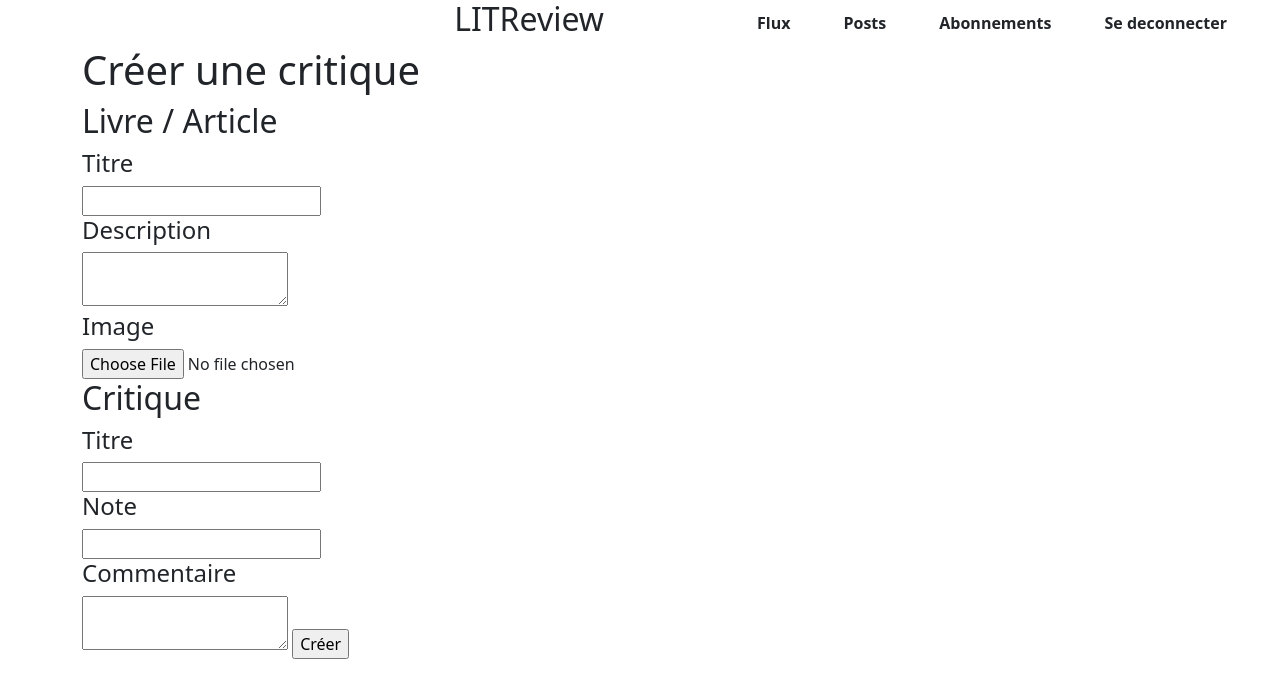
After one commit to Synaptee/OC_P9, a Django app: template P9/critiques/templates/create_critic.html in a window 1280 px wide. The commit adds this page. Shown: the top 698 px of the page. Run offline with Django 3.2, Linux system fonts and the light colour scheme; the template is opened without the code that fills it, so the values that code supplies are empty, except form fields; form fields are guessed from the names that the template uses.

Commit message:
Création ticket + critique en one shot

```diff
--- a/P9/P9/urls.py
+++ b/P9/P9/urls.py
@@ -30,6 +30,7 @@ from critiques.views import (
     edit_ticket,
     delete_ticket,
     deleted,
+    create_critic,
 )
 from django.urls import path
 
@@ -46,6 +47,7 @@ urlpatterns = [
     path("edit/<int:ticket_id>/", edit_ticket, name="edit_ticket"),
     path("delete/<int:ticket_id>/", delete_ticket, name="delete_ticket"),
     path("deleted/", deleted, name="deleted"),
+    path("critics/", create_critic, name="critics"),
 ]
 if settings.DEBUG:
     urlpatterns += static(settings.MEDIA_URL, document_root=settings.MEDIA_ROOT)
--- /dev/null
+++ b/P9/critiques/templates/create_critic.html
@@ -0,0 +1,45 @@
+{% extends "base.html" %}
+{% load static %}
+
+{% block additional_css %}
+<!-- <link rel="stylesheet" href="{% static 'critiques/css/flux.css' %}"> -->
+{% endblock %}
+
+{% block content %}
+
+
+
+    <div class="container">
+        <h1>Créer une critique</h1>
+    </div>
+
+
+
+    <div class="container">
+
+    <!-- create_ticket_and_review.html -->
+<form method="post" enctype="multipart/form-data">
+    {% csrf_token %}
+
+    <h2>Livre / Article</h2>
+    <h4>Titre</h4>
+    {{ ticket_form.title }}
+    <h4>Description</h4>
+    {{ ticket_form.description }}
+    <h4>Image</h4>
+    {{ ticket_form.image }}
+
+    <h2>Critique</h2>
+    <h4>Titre</h4>
+    {{ review_form.headline }}
+    <h4>Note</h4>
+    {{ review_form.rating }}
+    <h4>Commentaire</h4>
+    {{ review_form.body }}
+
+    <input type="submit" value="Créer">
+</form>
+
+
+    </div>
+{% endblock %}
--- a/P9/critiques/templates/flux.html
+++ b/P9/critiques/templates/flux.html
@@ -15,7 +15,7 @@
 
     <div class="buttons_container">
         <a href="{% url 'ticket' %}" class="btn">Demander une critique</a>
-        <a href="" class="btn">Créer une critique</a>
+        <a href="{% url 'critics' %}" class="btn">Créer une critique</a>
     </div>
 
     <div class="container feed">
--- a/P9/critiques/templates/review_snippet.html
+++ b/P9/critiques/templates/review_snippet.html
@@ -1,5 +1,7 @@
 <!-- review_snippet.html -->
+
+<strong>Titre :</strong> {{ post.headline }}<br>
+{{ post.time_created }}<br>
 <strong>Note :</strong> {{ post.rating }}<br>
-<strong>Titre :</strong> {{ post.headline }}<br>
 {{ post.body }}<br>
 <hr>
```
Also changed, not shown: P9/critiques/forms.py (+7 -1 lines), P9/critiques/views.py (+28 -2 lines), P9/db.sqlite3.
